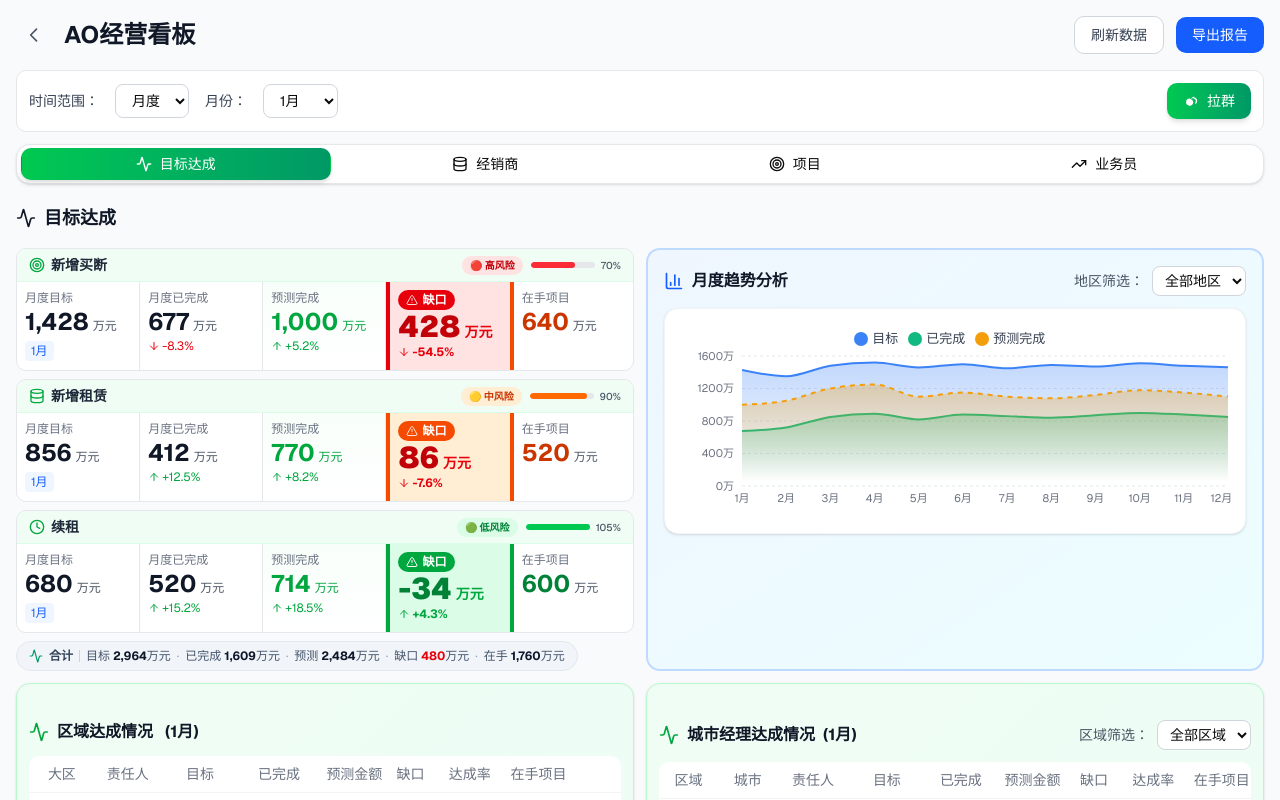
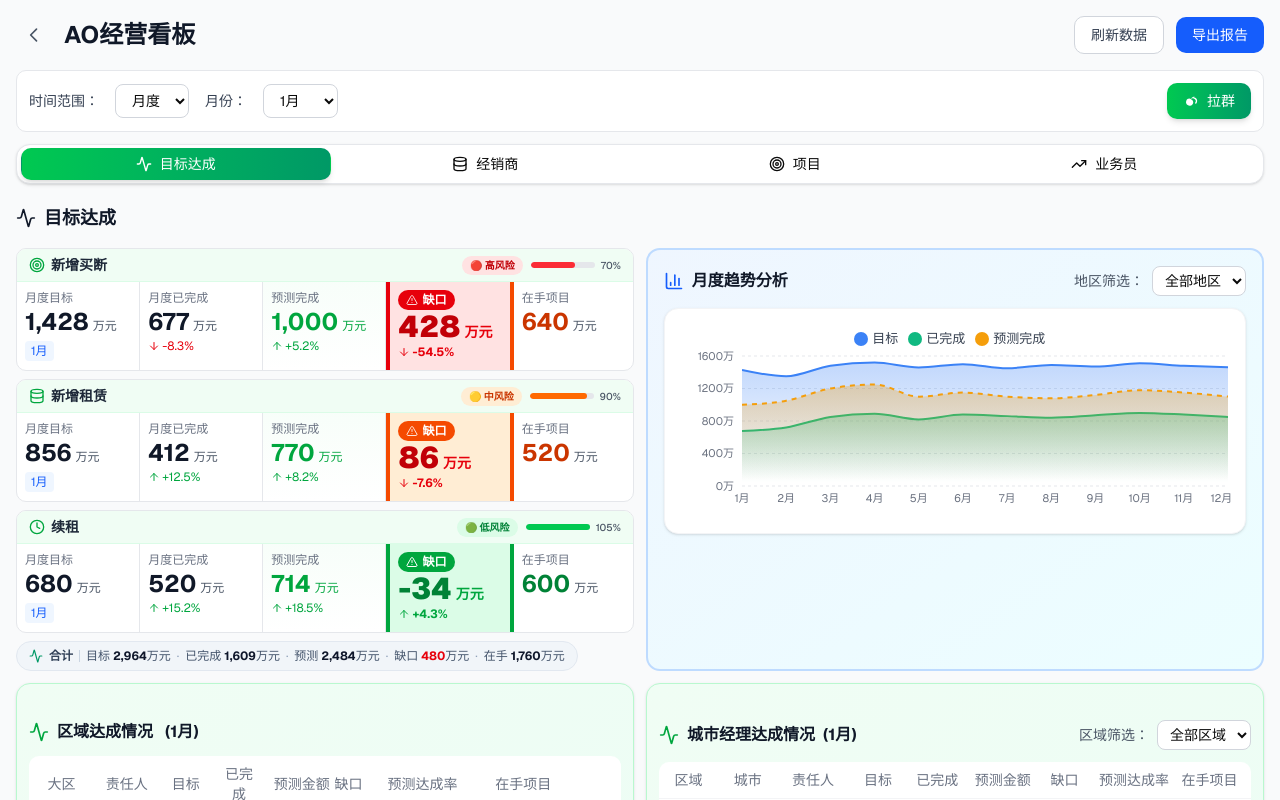
Before and after one commit to navylee1990/coze_jsc, a Next.js app: page /sales in a window 1280 px wide. Shown: the top 800 px of the page. Built offline with nearby package versions, Linux system fonts and the light colour scheme.

Commit message:
fix: 调整表格列宽，压缩目标和已完成，增加预测达成率和在手项目空间

```diff
--- a/src/app/sales/page.tsx
+++ b/src/app/sales/page.tsx
@@ -1344,14 +1344,14 @@ export default function SalesDashboard() {
                 <div className="bg-white rounded-lg border-0 overflow-hidden">
                   <table className="w-full" style={{ tableLayout: 'fixed' }}>
                   <colgroup>
-                    <col style={{ width: '10%' }} />
-                    <col style={{ width: '10%' }} />
-                    <col style={{ width: '12%' }} />
-                    <col style={{ width: '12%' }} />
+                    <col style={{ width: '11%' }} />
+                    <col style={{ width: '11%' }} />
+                    <col style={{ width: '9%' }} />
+                    <col style={{ width: '9%' }} />
                     <col style={{ width: '10%' }} />
                     <col style={{ width: '8%' }} />
-                    <col style={{ width: '10%' }} />
-                    <col style={{ width: '10%' }} />
+                    <col style={{ width: '17%' }} />
+                    <col style={{ width: '17%' }} />
                     <col style={{ width: '8%' }} />
                   </colgroup>
                   <thead>
@@ -1364,7 +1364,7 @@ export default function SalesDashboard() {
                       <th className="px-2 py-2 text-center text-sm font-medium text-gray-500">已完成</th>
                       <th className="px-2 py-2 text-center text-sm font-medium text-gray-500 whitespace-nowrap">预测金额</th>
                       <th className="px-2 py-2 text-center text-sm font-medium text-gray-500 whitespace-nowrap">缺口</th>
-                      <th className="px-2 py-2 text-center text-sm font-medium text-gray-500 whitespace-nowrap">达成率</th>
+                      <th className="px-2 py-2 text-center text-sm font-medium text-gray-500 whitespace-nowrap">预测达成率</th>
                       <th className="px-2 py-2 text-center text-sm font-medium text-gray-500 whitespace-nowrap">在手项目</th>
                       <th className="px-1 py-2"></th>
                     </tr>
@@ -1476,12 +1476,12 @@ export default function SalesDashboard() {
                     <col style={{ width: '10%' }} />
                     <col style={{ width: '10%' }} />
                     <col style={{ width: '12%' }} />
-                    <col style={{ width: '13%' }} />
-                    <col style={{ width: '12%' }} />
+                    <col style={{ width: '10%' }} />
+                    <col style={{ width: '10%' }} />
                     <col style={{ width: '12%' }} />
                     <col style={{ width: '9%' }} />
-                    <col style={{ width: '11%' }} />
-                    <col style={{ width: '11%' }} />
+                    <col style={{ width: '13%' }} />
+                    <col style={{ width: '14%' }} />
                   </colgroup>
                   <thead>
                     <tr className="border-b border-gray-100">
@@ -1492,7 +1492,7 @@ export default function SalesDashboard() {
                       <th className="px-2 py-2 text-center text-sm font-medium text-gray-500">已完成</th>
                       <th className="px-2 py-2 text-center text-sm font-medium text-gray-500 whitespace-nowrap">预测金额</th>
                       <th className="px-2 py-2 text-center text-sm font-medium text-gray-500 whitespace-nowrap">缺口</th>
-                      <th className="px-2 py-2 text-center text-sm font-medium text-gray-500 whitespace-nowrap">达成率</th>
+                      <th className="px-2 py-2 text-center text-sm font-medium text-gray-500 whitespace-nowrap">预测达成率</th>
                       <th className="px-2 py-2 text-center text-sm font-medium text-gray-500 whitespace-nowrap">在手项目</th>
                     </tr>
                   </thead>
```
